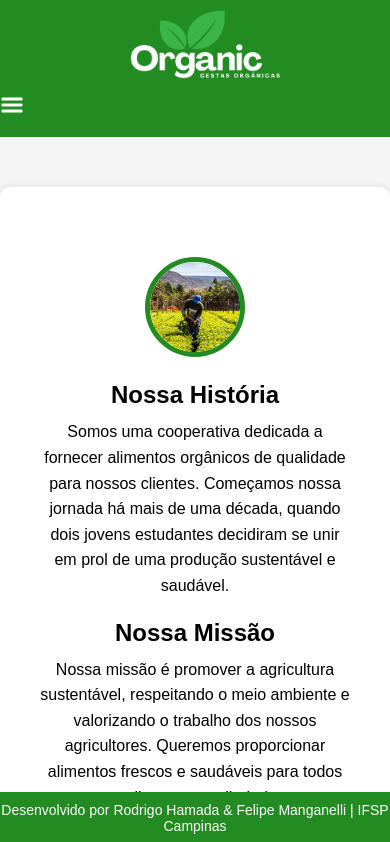
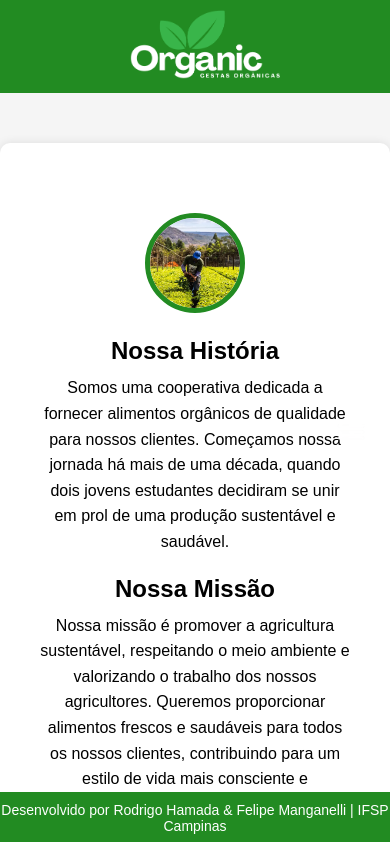
Before and after one commit to rodrigohamada/projetoweb, a React (Create React App) app in the folder projetoweb/: page /sobre in a window 390 px wide. Shown: the top 842 px of the page. Built offline with nearby package versions, Linux system fonts and the light colour scheme; no server answers.

Commit message:
Update MobileMenuIcon.js

```diff
--- a/projetoweb/src/components/MobileMenuIcon.js
+++ b/projetoweb/src/components/MobileMenuIcon.js
@@ -1,11 +1,12 @@
 import React from "react";
+import "../styles/MobileMenuIcon.css";
 
-const MobileMenuIcon = () => {
+const MobileMenuIcon = ({ onClick, isOpen }) => {
   return (
-    <div className="mobile-menu-icon">
-      <span></span>
-      <span></span>
-      <span></span>
+    <div className={`mobile-menu-icon ${isOpen ? "open" : ""}`} onClick={onClick}>
+      <span className="bar"></span>
+      <span className="bar"></span>
+      <span className="bar"></span>
     </div>
   );
 };
```
